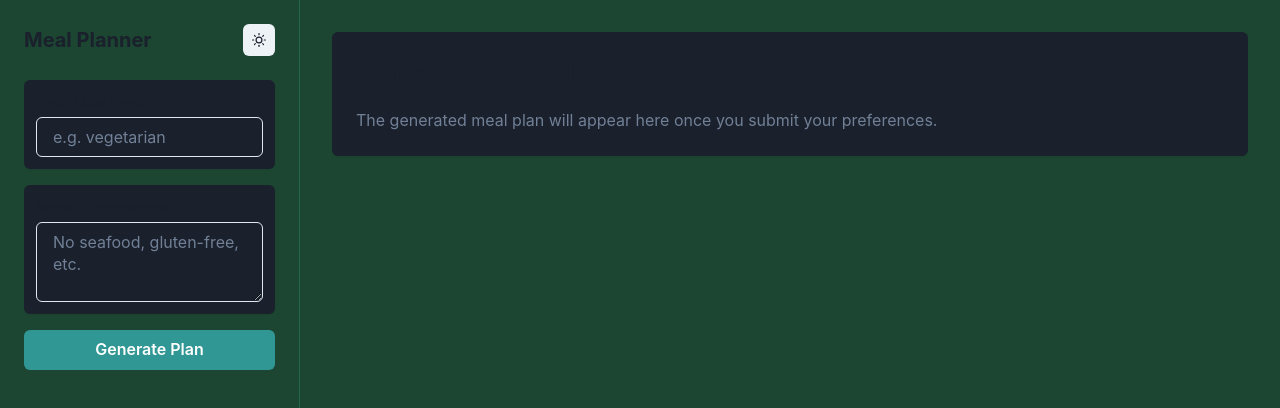
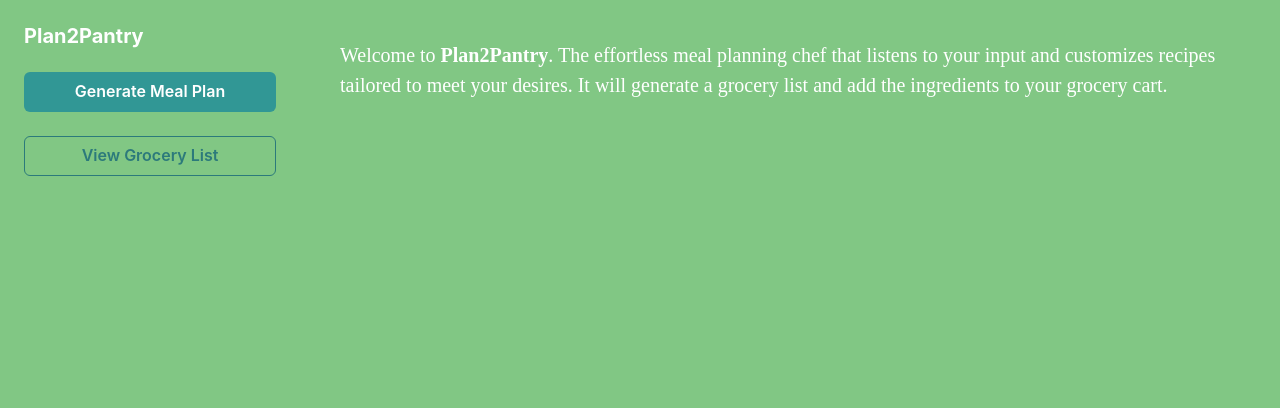
Before and after one commit to maa11235/meal-planner-frontend, a React (Create React App) app: page / in a window 1280 px wide. Shown: the top 408 px of the page. Built offline with nearby package versions, Linux system fonts and the light colour scheme.

Commit message:
forground updates, remove boundary

```diff
--- a/src/App.js
+++ b/src/App.js
@@ -1,82 +1,71 @@
-// src/App.js
-import React from "react";
+import React, { useState } from "react";
 import {
   ChakraProvider,
   Box,
-  Flex,
   VStack,
   Heading,
+  Button,
   Text,
-  Button,
-  Input,
-  Textarea,
-  useColorMode,
-  IconButton,
+  extendTheme,
 } from "@chakra-ui/react";
-import { SunIcon, MoonIcon } from "@chakra-ui/icons";
 
-function App() {
-  const { colorMode, toggleColorMode } = useColorMode();
+// Theme with green background
+const theme = extendTheme({
+  styles: {
+    global: {
+      body: {
+        bg: "#81c784", // Healthy green
+        color: "gray.800",
+      },
+    },
+  },
+});
 
-  const bgColor = colorMode === "light" ? "green.50" : "green.900";
-  const cardColor = colorMode === "light" ? "white" : "gray.800";
+function MealPlannerApp() {
+  const [mealPlan, setMealPlan] = useState("");
+
+  const handleGeneratePlan = () => {
+    setMealPlan("Your customized meal plan will appear here...");
+  };
 
   return (
-    <ChakraProvider>
-      <Flex height="100vh" bg={bgColor}>
-        {/* Sidebar (left) */}
-        <Box
-          w="300px"
-          p={6}
-          borderRight="1px solid"
-          borderColor={colorMode === "light" ? "green.200" : "green.700"}
-        >
-          <Flex justify="space-between" align="center" mb={6}>
-            <Heading size="md">Meal Planner</Heading>
-            <IconButton
-              aria-label="Toggle theme"
-              icon={colorMode === "light" ? <MoonIcon /> : <SunIcon />}
-              onClick={toggleColorMode}
-              size="sm"
-            />
-          </Flex>
-
-          <VStack spacing={4} align="stretch">
-            <Box bg={cardColor} p={3} borderRadius="md" shadow="sm">
-              <Text fontSize="sm" mb={1}>
-                Enter Meal Type
-              </Text>
-              <Input placeholder="e.g. vegetarian" />
-            </Box>
-
-            <Box bg={cardColor} p={3} borderRadius="md" shadow="sm">
-              <Text fontSize="sm" mb={1}>
-                Notes / Preferences
-              </Text>
-              <Textarea placeholder="No seafood, gluten-free, etc." />
-            </Box>
-
-            <Button colorScheme="teal" width="full">
-              Generate Plan
+    <ChakraProvider theme={theme}>
+      <Box display="flex" minH="100vh">
+        {/* Left Sidebar */}
+        <Box w="300px" p={6}>
+          <VStack align="stretch" spacing={6}>
+            <Heading size="md" color="white">
+              Plan2Pantry
+            </Heading>
+            <Button colorScheme="teal" onClick={handleGeneratePlan}>
+              Generate Meal Plan
+            </Button>
+            <Button colorScheme="teal" variant="outline">
+              View Grocery List
             </Button>
           </VStack>
         </Box>
 
-        {/* Main Content (right) */}
-        <Box flex="1" p={8} overflowY="auto">
-          <Box bg={cardColor} p={6} borderRadius="md" shadow="sm">
-            <Heading size="lg" mb={4}>
-              Your Weekly Plan
-            </Heading>
-            <Text color="gray.500">
-              The generated meal plan will appear here once you submit your
-              preferences.
+        {/* Main Content */}
+        <Box flex="1" p={10}>
+          {!mealPlan ? (
+            <Text
+              fontSize="xl"
+              fontFamily="'Dancing Script', cursive" // Flowery font
+              color="white"
+            >
+              Welcome to <b>Plan2Pantry</b>. The effortless meal planning chef
+              that listens to your input and customizes recipes tailored to meet
+              your desires. It will generate a grocery list and add the
+              ingredients to your grocery cart.
             </Text>
-          </Box>
+          ) : (
+            <Text fontSize="lg">{mealPlan}</Text>
+          )}
         </Box>
-      </Flex>
+      </Box>
     </ChakraProvider>
   );
 }
 
-export default App;
+export default MealPlannerApp;
```
